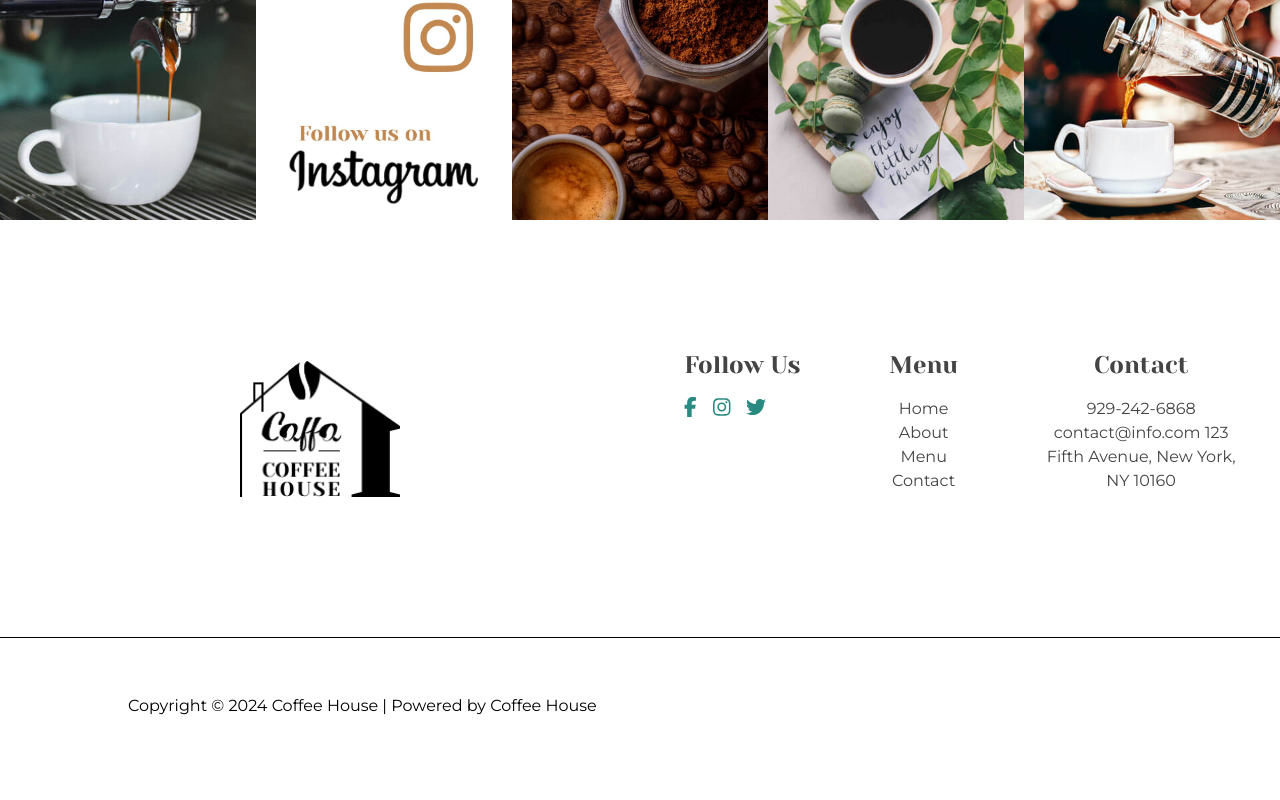
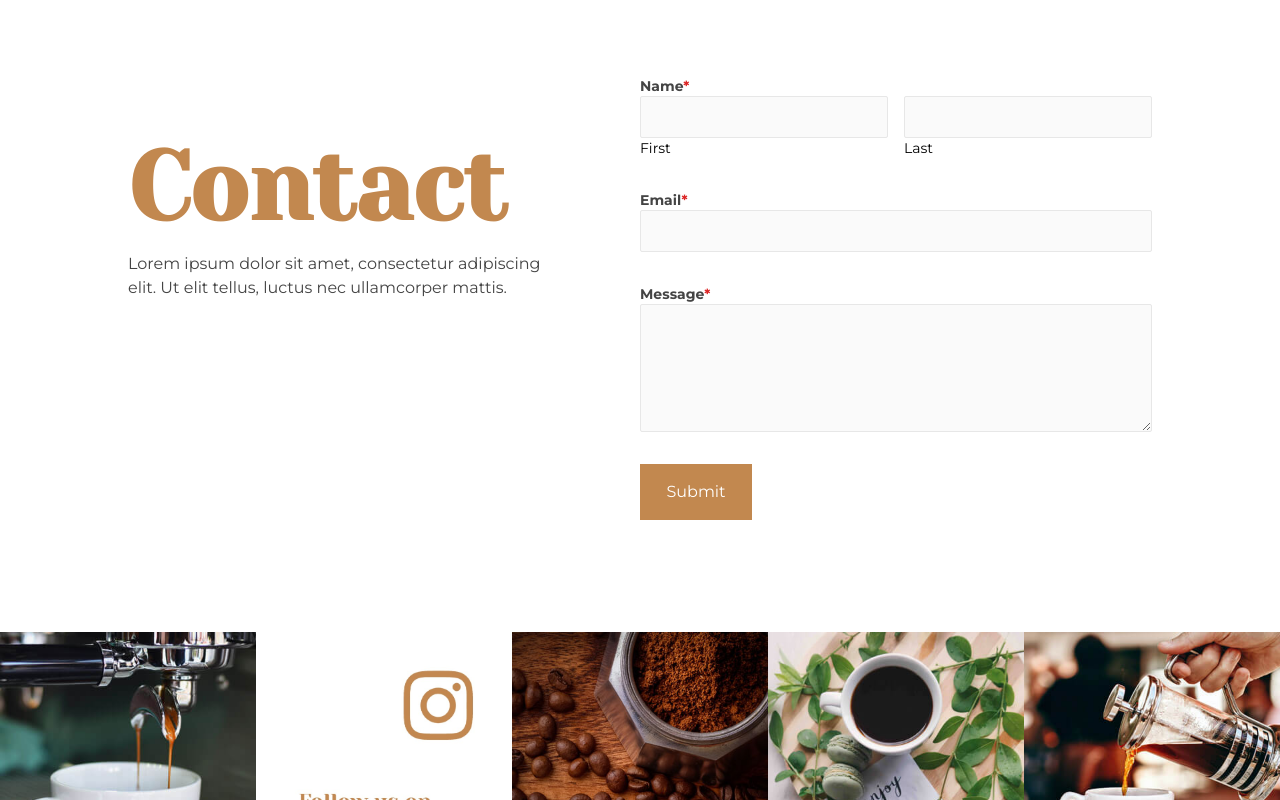
Before and after one commit to ib-ahmedd/coffee_store, a Next.js app: page /contact in a window 1280 px wide. Shown: the part 1660-2460 px from the top of the page. Before the commit the page ends 2434 px from the top, so only its background shows below. Built offline with nearby package versions, Linux system fonts and the light colour scheme; a web font is replaced by a local one.

Commit message:
complete contact page and site layout

```diff
--- /dev/null
+++ b/app/contact/components/ContactForm.tsx
@@ -0,0 +1,51 @@
+function ContactForm() {
+  return (
+    <section className="flex justify-center py-8 md:py-28">
+      <div className="flex flex-col w-full px-4 md:px-8 md:flex-row xl:w-4/5 xl:px-0">
+        <div className="flex flex-col gap-4 pr-20 py-16 w-full md:w-1/2">
+          <h1 className="font-yeseva font-bold text-orange text-5xl sm:text-6xl md:text-7xl lg:text-8xl">
+            Contact
+          </h1>
+          <p className="text-semi-black">
+            Lorem ipsum dolor sit amet, consectetur adipiscing elit. Ut elit
+            tellus, luctus nec ullamcorper mattis.
+          </p>
+        </div>
+        <form className="flex flex-col gap-8 w-full md:w-1/2">
+          <div className="flex flex-col w-full">
+            <label htmlFor="fname">
+              Name<span className="text-red-600">*</span>
+            </label>
+            <div className="flex w-full gap-4">
+              <span className="flex flex-col flex-1">
+                <input type="text" name="fname" id="fname" />
+                <p className="text-sm">First</p>
+              </span>
+              <span className="flex flex-col flex-1">
+                <input type="text" name="lname" id="lname" />
+                <p className="text-sm">Last</p>
+              </span>
+            </div>
+          </div>
+          <div className="flex flex-col w-full">
+            <label htmlFor="email">
+              Email<span className="text-red-600">*</span>
+            </label>
+            <input type="email" id="email" />
+          </div>
+          <div className="flex flex-col w-full">
+            <label htmlFor="message">
+              Message<span className="text-red-600">*</span>
+            </label>
+            <textarea id="message" className="h-32" />
+          </div>
+          <button className="text-white bg-orange w-28 h-14 hover:bg-text-green">
+            Submit
+          </button>
+        </form>
+      </div>
+    </section>
+  );
+}
+
+export default ContactForm;
--- a/app/contact/components/index.ts
+++ b/app/contact/components/index.ts
@@ -1,5 +1,6 @@
 import Intro from "./Intro";
 import ContactInfo from "./ContactInfo";
 import ImageSec from "./ImageSec";
+import ContactForm from "./ContactForm";
 
-export { Intro, ContactInfo, ImageSec };
+export { Intro, ContactInfo, ImageSec, ContactForm };
--- a/app/contact/page.tsx
+++ b/app/contact/page.tsx
@@ -1,5 +1,5 @@
 import React from "react";
-import { ContactInfo, ImageSec, Intro } from "./components";
+import { ContactForm, ContactInfo, ImageSec, Intro } from "./components";
 
 function Contact() {
   return (
@@ -7,6 +7,7 @@ function Contact() {
       <Intro />
       <ContactInfo />
       <ImageSec />
+      <ContactForm />
     </main>
   );
 }
--- a/app/globals.css
+++ b/app/globals.css
@@ -4,3 +4,17 @@
 @tailwind base;
 @tailwind components;
 @tailwind utilities;
+
+input,
+textarea {
+  @apply w-full border border-[#e7e7e7] bg-[#fafafa] p-2 rounded-sm;
+}
+
+input:focus,
+textarea:focus {
+  @apply bg-white outline-none border-dotted border-gray;
+}
+
+label {
+  @apply font-bold text-sm text-semi-black;
+}
--- a/components/Footer.tsx
+++ b/components/Footer.tsx
@@ -75,7 +75,7 @@ const Footer = () => {
           </div>
         </div>
       </article>
-      <article className="w-full py-14 border-t">
+      <article className="w-full py-14 border-t border-light-gray">
         <p className="w-full text-center px-4 xl:px-[10%] font-monteserat md:text-left">
           Copyright &copy; {new Date().getFullYear()} Coffee House | Powered by
           Coffee House
--- a/tailwind.config.ts
+++ b/tailwind.config.ts
@@ -27,6 +27,7 @@ module.exports = {
         peach: "#fcf6ef",
         orange: "#c2884f",
         gray: "#888",
+        "light-gray": "#e7e7e7",
         "gradient-grey": "#3a3a3a",
         "semi-black": "#444",
         "text-green": "#298a81",
```
